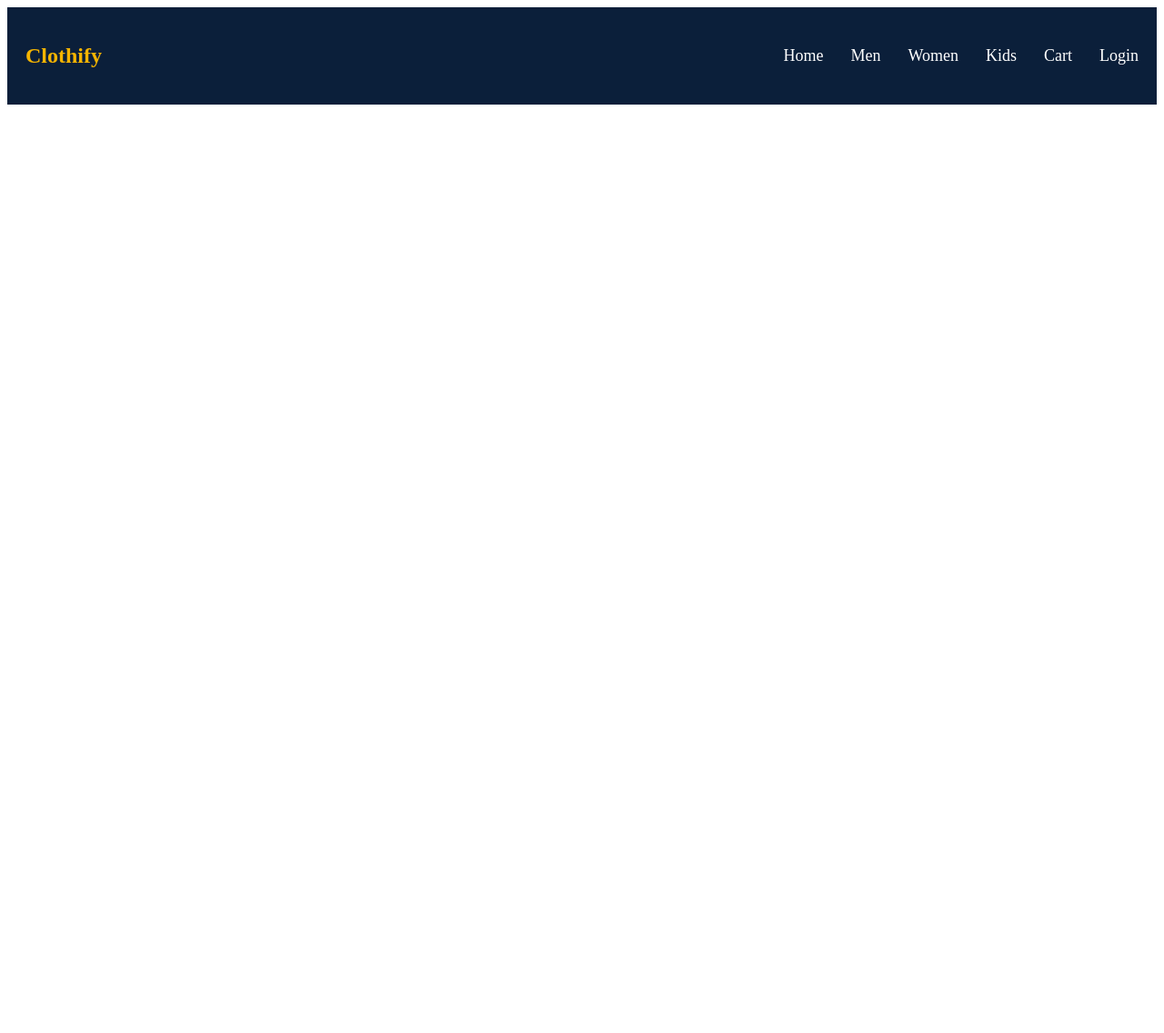
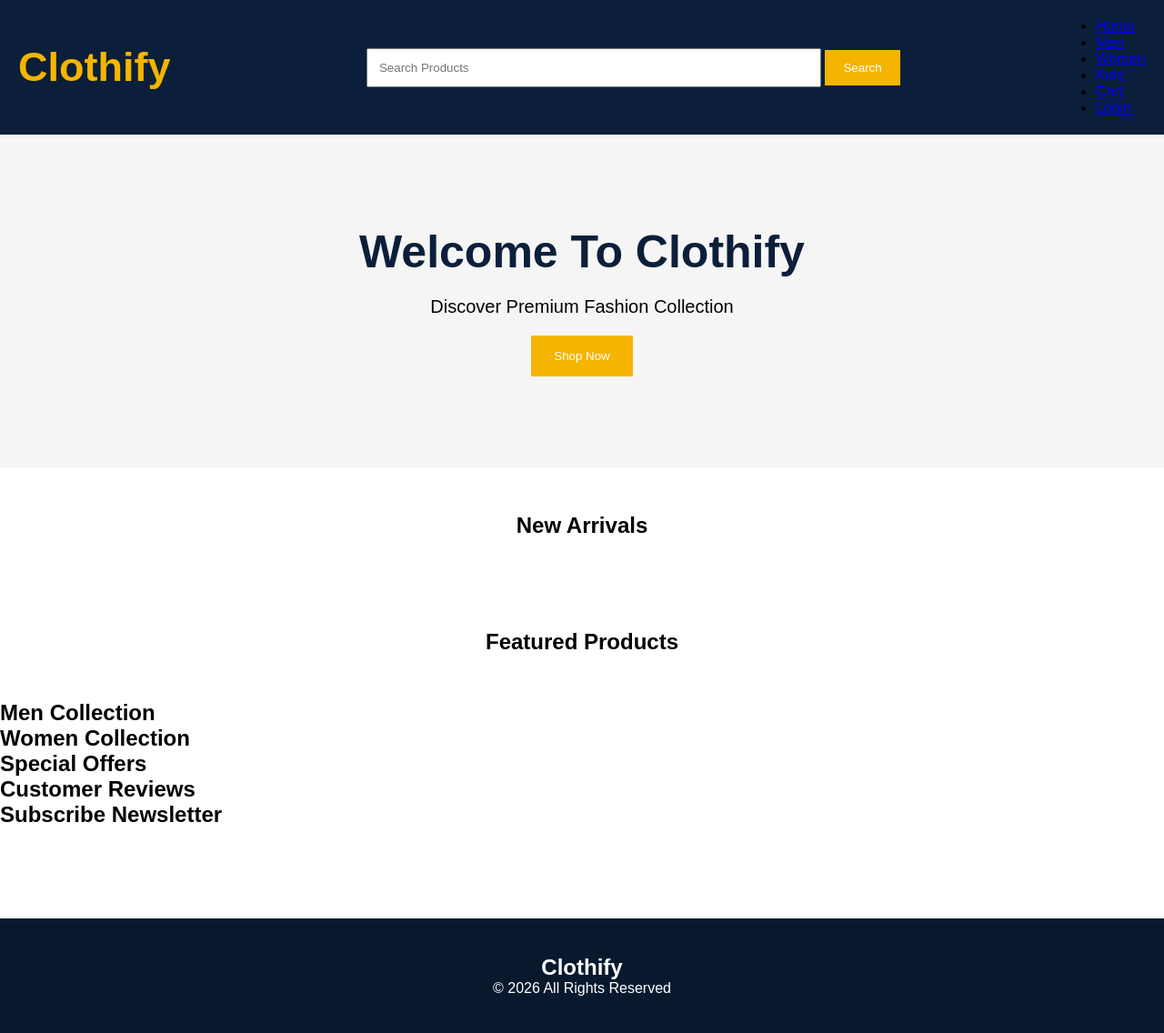
Before and after one commit to DilipkumarPrajapati-ce/clothify-, a Django app: template templates/home.html in a window 1280 px wide. Shown: the whole page at 91% size. Before the commit the page ends 115 px from the top, so only its background shows below. Run offline with Django 5.2, Linux system fonts and the light colour scheme; the template is opened without the code that fills it, so the values that code supplies are empty.

Commit message:
day 2
work to clothing web

```diff
--- a/products/urls.py
+++ b/products/urls.py
@@ -2,8 +2,14 @@ from django.urls import path
 from . import views
 
 urlpatterns = [
-    path('', views.homepage , name='home'),
-    path('home', views.homepage , name='home'),
+
+
+    path('', views.home, name='home'),
+    path('men/', views.men, name='men'),
+    path('women/', views.women, name='women'),
+    path('kids/', views.kids, name='kids'),
+    path('cart/', views.cart, name='cart'),
+    path('login/', views.login, name='login'),
 
 
 ]
--- a/static/style.css
+++ b/static/style.css
@@ -1,26 +1,156 @@
+*{
+    margin:0;
+    padding:0;
+    box-sizing:border-box;
+    font-family: Arial, sans-serif;
+}
+
 .navbar{
     background:#0B1F3A;
-    padding:20px;
     display:flex;
     justify-content:space-between;
     align-items:center;
+    padding:20px 50px;
 }
 
 .logo{
     color:#F4B400;
+    font-size:30px;
+    font-weight:bold;
 }
 
-ul{
+.menu{
     display:flex;
     list-style:none;
 }
 
-ul li{
+.menu li{
     margin-left:30px;
 }
 
-ul li a{
+.menu li a{
+    color:white;
     text-decoration:none;
-    color:white;
     font-size:18px;
 }
+.search-box{
+    text-align:center;
+    margin:30px;
+}
+
+.search-box input{
+    width:500px;
+    padding:12px;
+}
+
+.search-box button{
+    background:#F4B400;
+    border:none;
+    padding:12px 20px;
+    color:white;
+}
+
+.hero{
+    text-align:center;
+    padding:100px;
+    background:#f5f5f5;
+}
+
+.hero h1{
+    font-size:50px;
+    color:#0B1F3A;
+}
+
+.hero p{
+    margin-top:20px;
+    font-size:20px;
+}
+
+.hero button{
+    margin-top:20px;
+    background:#F4B400;
+    color:white;
+    border:none;
+    padding:15px 25px;
+}
+
+.category{
+    padding:50px;
+    text-align:center;
+}
+
+.cards{
+    display:flex;
+    justify-content:center;
+}
+
+.card{
+    width:250px;
+    padding:40px;
+    margin:20px;
+    background:white;
+    border-radius:10px;
+    box-shadow:0 0 10px lightgray;
+}
+
+.new-arrivals{
+    padding:50px;
+    text-align:center;
+}
+
+.featured{
+    padding:50px;
+    text-align:center;
+}
+
+footer{
+    background:#08192E;
+    color:white;
+    text-align:center;
+    padding:40px;
+}
+
+*{
+margin:0;
+padding:0;
+box-sizing:border-box;
+}
+
+body{
+background:white;
+}
+
+.navbar{
+background:#0B1F3A;
+display:flex;
+justify-content:space-between;
+padding:20px;
+}
+
+.logo{
+color:#F4B400;
+font-size:30px;
+font-weight:bold;
+}
+
+.menu{
+display:flex;
+list-style:none;
+}
+
+.menu li{
+margin-left:30px;
+}
+
+.menu li a{
+color:white;
+text-decoration:none;
+}
+
+footer{
+background:#08192E;
+color:white;
+text-align:center;
+padding:40px;
+margin-top:100px;
+}
--- a/templates/home.html
+++ b/templates/home.html
@@ -4,7 +4,10 @@
 <html>
 <head>
     <title>Clothify</title>
-    <link rel="stylesheet" href="{% static 'css/style.css' %}">
+
+    {% load static %}
+  <link rel="stylesheet"
+     href="{% static 'css/style.css' %}">
 </head>
 <body>
 
@@ -12,8 +15,12 @@
         <div class="logo">
             <h1>Clothify</h1>
         </div>
+    <div class="search-box">
+    <input type="text" placeholder="Search Products">
+    <button>Search</button>
+    </div>
 
-        <ul>
+      <ul>
             <li><a href="#">Home</a></li>
             <li><a href="#">Men</a></li>
             <li><a href="#">Women</a></li>
@@ -21,7 +28,53 @@
             <li><a href="#">Cart</a></li>
             <li><a href="#">Login</a></li>
         </ul>
+
+
     </nav>
+     <section class="hero">
+
+    <h1>Welcome To Clothify</h1>
+
+    <p>Discover Premium Fashion Collection</p>
+    <button>Shop Now</button>
+
+</section>
+
+
+
+
+<section class="new-arrivals">
+<h2>New Arrivals</h2>
+</section>
+
+ <section class="featured">
+<h2>Featured Products</h2>
+</section>
+
+<section class="men">
+<h2>Men Collection</h2>
+</section>
+
+<section class="women">
+<h2>Women Collection</h2>
+</section>
+
+<section class="offer">
+<h2>Special Offers</h2>
+</section>
+
+<section class="reviews">
+<h2>Customer Reviews</h2>
+</section>
+
+<section class="newsletter">
+<h2>Subscribe Newsletter</h2>
+</section>
+
+<footer>
+<h2>Clothify</h2>
+<p>© 2026 All Rights Reserved</p>
+</footer>
 
 </body>
 </html>
```
Also changed, not shown: products/views.py (+19 -2 lines), templates/cart.html (added, +20 -0 lines), templates/kids.html (added, +20 -0 lines), templates/login.html (added, +20 -0 lines), templates/men.html (added, +20 -0 lines), templates/navbar.html (added, +23 -0 lines), templates/women.html (added, +20 -0 lines).
